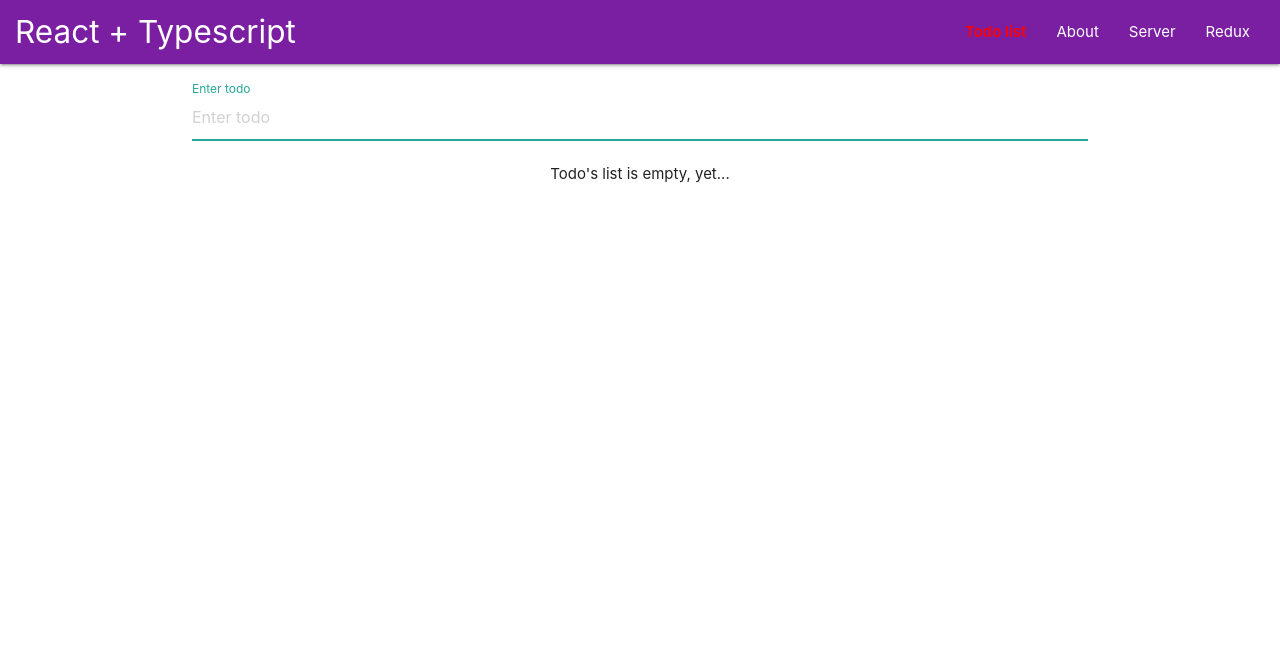
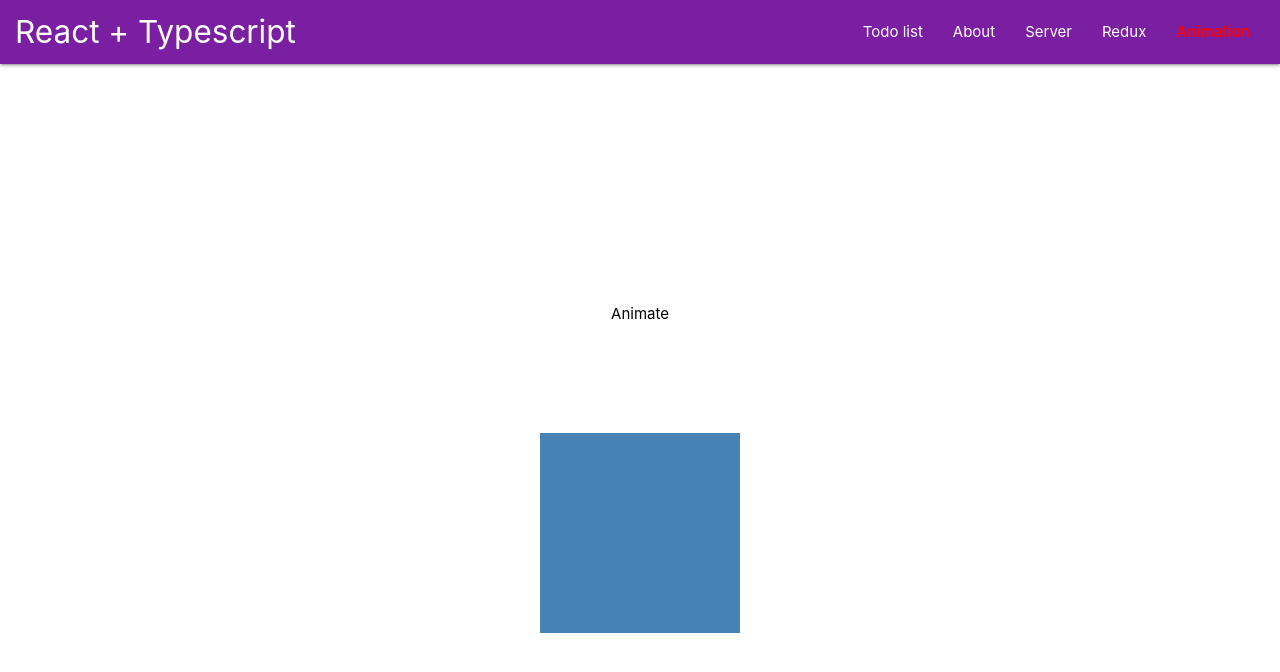
Before and after one commit to SDen4/react_typescript, a React (Create React App) app: page /animation in a window 1280 px wide. Before the commit this address led to /. Shown: the top 672 px of the page. Built offline with nearby package versions, Linux system fonts and the light colour scheme.

Commit message:
draft of animation component

```diff
--- a/src/App.tsx
+++ b/src/App.tsx
@@ -7,6 +7,7 @@ import ReduxTest from './components/ReduxTest/ReduxTest';
 
 import TodosPage from './pages/TodosPage/TodosPage';
 import { AboutPage } from './pages/AboutPage/AboutPage';
+import Animation from './components/Animation/Animation';
 
 const App: React.FC = () => {
   return (
@@ -18,6 +19,7 @@ const App: React.FC = () => {
           <Route component={AboutPage} path="/about" />
           <Route component={ServerTest} path="/server" />
           <Route component={ReduxTest} path="/redux" />
+          <Route component={Animation} path="/animation" />
 
           {/* Redirect from any unknown paths to main */}
           <Redirect to={'/'} />
--- /dev/null
+++ b/src/components/Animation/Animation.module.css
@@ -0,0 +1,53 @@
+.component {
+  display: flex;
+  justify-content: center;
+  align-items: center;
+  flex-direction: column;
+  width: 100%;
+  min-height: 100vh;
+}
+
+.block {
+  width: 200px;
+  height: 200px;
+  background-color: steelblue;
+}
+
+.block.animation {
+  animation: anime 2s ease both;
+}
+
+.customButton {
+  margin-bottom: 100px;
+  border: 0;
+  border-radius: 3px;
+  padding: 10px 15px;
+  background-color: transparent;
+  cursor: pointer;
+  transition: 0.3s;
+}
+
+.customButton:hover {
+  background-color: steelblue;
+}
+
+.customButton:focus {
+  background-color: transparent;
+}
+
+@keyframes anime {
+  0% {
+    opacity: 0;
+    transform: translateY(-500px);
+  }
+
+  50% {
+    opacity: 0.7;
+    transform: translateY(30px);
+  }
+
+  100% {
+    opacity: 1;
+    transform: translateY(0);
+  }
+}
--- /dev/null
+++ b/src/components/Animation/Animation.tsx
@@ -0,0 +1,26 @@
+import React, { useState } from 'react';
+
+import styles from './Animation.module.css';
+
+const Animation: React.FC = () => {
+  const [state, setState] = useState(true);
+
+  return (
+    <div className={styles.component}>
+      <button
+        className={styles.customButton}
+        onClick={() => {
+          setState(!state);
+        }}
+      >
+        Animate
+      </button>
+
+      {state && (
+        <div className={`${state && styles.animation} ${styles.block}`} />
+      )}
+    </div>
+  );
+};
+
+export default Animation;
--- a/src/components/Navbar.tsx
+++ b/src/components/Navbar.tsx
@@ -22,6 +22,9 @@ export const Navbar: React.FC = (): React.ReactElement => (
         <li className="link1">
           <NavLink to="/redux">Redux</NavLink>
         </li>
+        <li className="link1">
+          <NavLink to="/animation">Animation</NavLink>
+        </li>
       </ul>
     </div>
   </nav>
```
